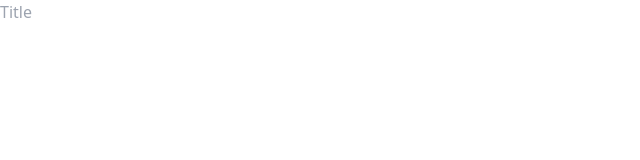
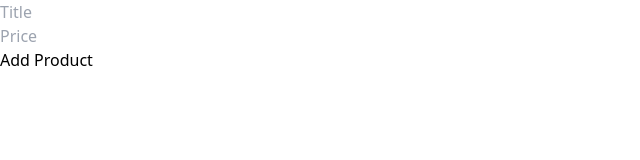
Before and after one commit to madza-gh/React-Project2, a React (Vite) app: page / in a window 1280 px wide. Shown: the top 160 px of the page, without its empty margins (0-640 px from the left). Built offline with nearby package versions, Linux system fonts and the light colour scheme.

Commit message:
Add form component

```diff
--- a/src/App.tsx
+++ b/src/App.tsx
@@ -1,13 +1,16 @@
-import { useRef } from "react"
+import Button from "./components/button"
+import Form from "./components/Form"
 import Input from "./components/Input"
 
 
 function App(){
-  const input = useRef<HTMLInputElement>(null)
-
   return(
       <div>
-        <Input id="title" placeholder="Title" ref={input}></Input>
+        <Form>
+          <Input id="title" type="text" placeholder="Title" />
+          <Input id="price" type="text" placeholder="Price" />
+          <Button>Add Product</Button>
+        </Form>
       </div>
   )
 }
--- /dev/null
+++ b/src/components/Form.tsx
@@ -0,0 +1,12 @@
+import { type ComponentPropsWithoutRef } from "react"
+
+
+type FormProps = ComponentPropsWithoutRef<'form'>
+
+function Form (props:FormProps){
+    return(
+        <form{...props}>{props.children}</form>
+    )
+}
+
+export default Form
```
